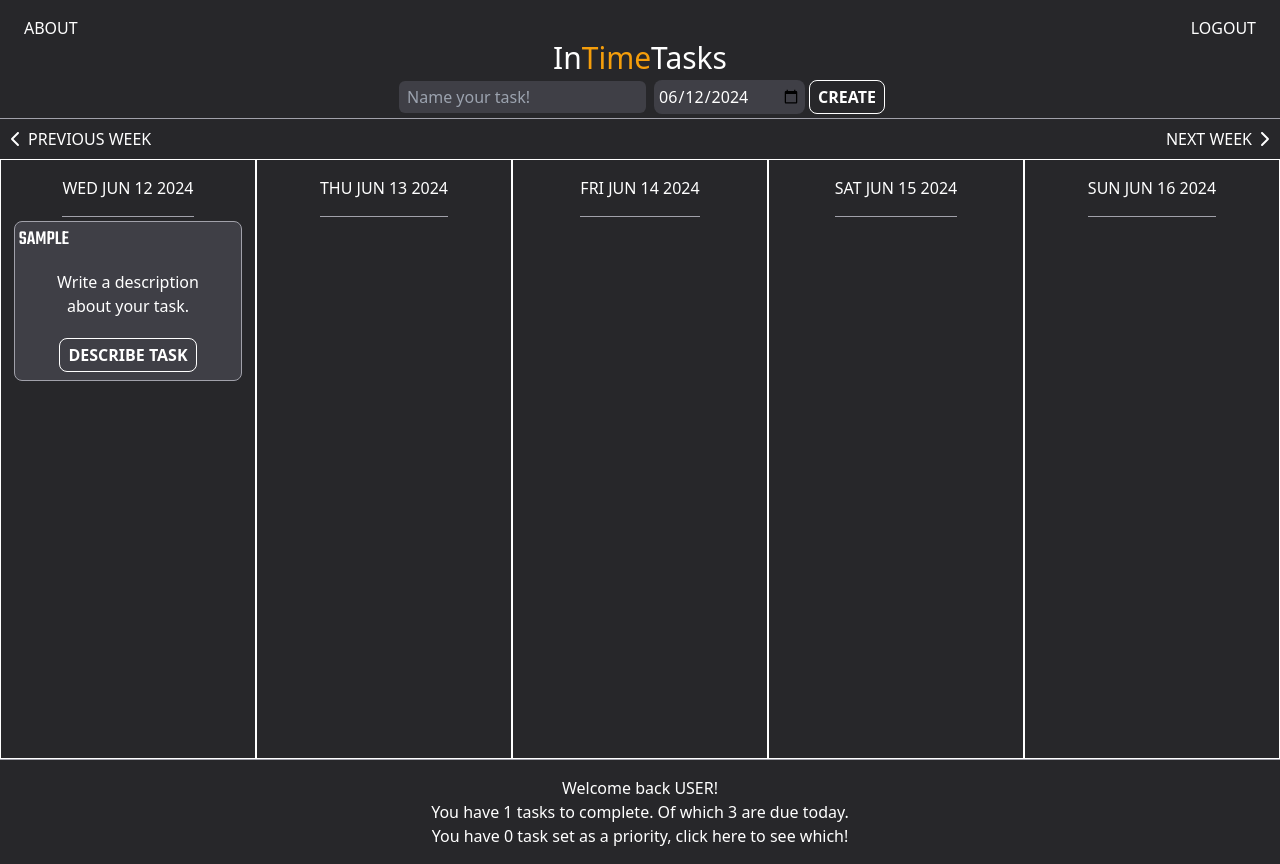
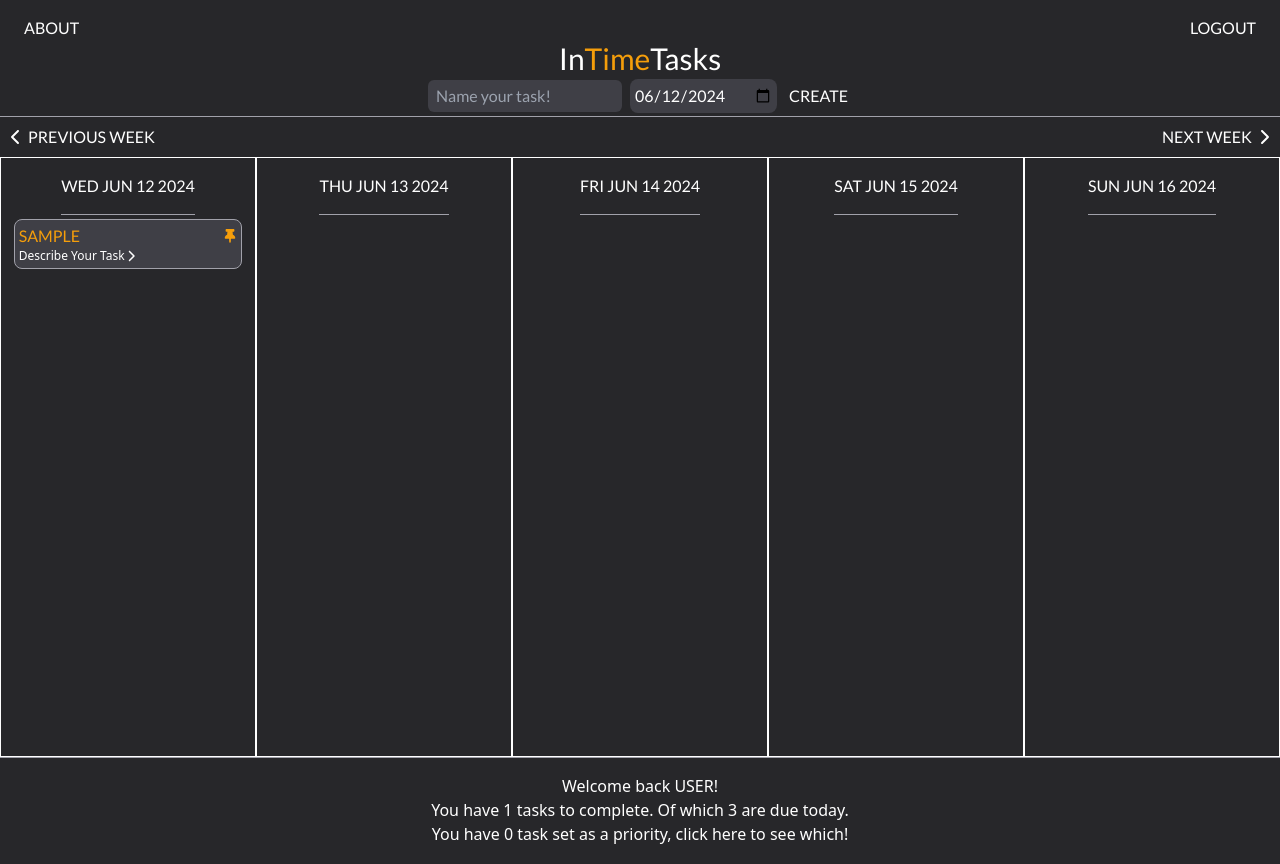
Before and after one commit to Sizimon/REACT-TODO-APP, a React (Vite) app in the folder todo-app/: page /taskmanager in a window 1280 px wide. Both pictures are taken after typing "Sample" into the empty fields and a click on the button "CREATE". Built offline with nearby package versions, Linux system fonts and the light colour scheme.

Commit message:
FEAT: Adjusted styling on todoItems for optimal user interface and added more reusability for the Button component.

```diff
--- a/todo-app/index.html
+++ b/todo-app/index.html
@@ -6,7 +6,7 @@
   <link rel="icon" type="image/svg+xml" href="/vite.svg" />
   <link rel="preconnect" href="https://fonts.googleapis.com">
   <link rel="preconnect" href="https://fonts.gstatic.com" crossorigin>
-  <link href="https://fonts.googleapis.com/css2?family=Teko:wght@300..700&display=swap" rel="stylesheet">
+  <link href="https://fonts.googleapis.com/css2?family=Lato:ital,wght@0,100;0,300;0,400;0,700;0,900;1,100;1,300;1,400;1,700;1,900&display=swap" rel="stylesheet">
   <meta name="viewport" content="width=device-width, initial-scale=1.0" />
   <title>Vite + React</title>
 </head>
--- a/todo-app/src/components/AdditionalElementsFolder/Button.jsx
+++ b/todo-app/src/components/AdditionalElementsFolder/Button.jsx
@@ -1,9 +1,9 @@
 import React from 'react'
 
-function Button({ onClick, text }) {
+function Button({ onClick, text, hoverColor, bgColor, textColor }) {
     return (
         <button
-            className="bg-transparent border border-white hover:border-amber-500 hover:bg-amber-500 text-white font-bold px-2 py-1 m-1 rounded-lg uppercase"
+            className={`bg-${bgColor} hover:${hoverColor} text-${textColor} font-lato px-2 py-1 m-1 rounded-lg uppercase`}
             onClick={onClick}
         >{text}</button>
     )
--- a/todo-app/src/components/CoreElementsFolder/Navigation.jsx
+++ b/todo-app/src/components/CoreElementsFolder/Navigation.jsx
@@ -14,12 +14,12 @@ export default function Navigation({ createTodo }) {
     return (
         <nav className="flex flex-col justify-between items-center bg-zinc-800 border-b border-zinc-400 px-6 w-full sticky z-10 top-0">
             <div className='flex flex-row items-center w-full justify-between mt-4'>
-                <p className='text-white'>ABOUT</p>
-                <p className='text-white'>LOGOUT</p>
+                <p className='text-white font-lato'>ABOUT</p>
+                <p className='text-white font-lato'>LOGOUT</p>
             </div>
             <div className='flex flex-row items-center w-full justify-center'>
                 <div className='flex flex-row justify-center items-baseline'>
-                    <h1 className='text-white text-3xl'>In<span className='text-amber-500'>Time</span>Tasks</h1>
+                    <h1 className='text-white text-3xl font-lato'>In<span className='text-amber-500 font-lato'>Time</span>Tasks</h1>
                 </div>
             </div>
             <div>
@@ -30,17 +30,20 @@ export default function Navigation({ createTodo }) {
                         onChange={e => setTodo(e.target.value)}
                         value={todo}
                         placeholder="Name your task!"
-                        className="rounded-md px-2 py-1 mx-2 bg-zinc-700 text-white outline-none"
+                        className="rounded-md px-2 py-1 mx-2 bg-zinc-700 text-white outline-none font-lato"
                     />
                     <input
                         required
                         type="date"
                         onChange={(e) => setSelectedDate(e.target.value)}
                         value={selectedDate}
-                        className='bg-zinc-700 text-white rounded-lg p-1 focus:outline-none dark:[color-scheme:dark]' />
+                        className='bg-zinc-700 text-white rounded-lg p-1 focus:outline-none dark:[color-scheme:dark] font-lato' />
                     <Button
                         onClick={handleTodo}
                         text={'Create'}
+                        bgColor={'black'}
+                        textColor={'white'}
+                        hoverColor={'bg-amber-500'}
                     />
                 </div>
             </div>
--- a/todo-app/src/components/CoreElementsFolder/TodoList.jsx
+++ b/todo-app/src/components/CoreElementsFolder/TodoList.jsx
@@ -101,7 +101,7 @@ export default function TodoList({ todos, setTodos }) {
                     newDate.setDate(prevDate.getDate() - 7);
                     return newDate;
                 })}
-                className="text-white uppercase flex flex-row items-center gap-1 transition ease-in-out duration-300 hover:text-amber-500"
+                className="text-white uppercase flex flex-row items-center gap-1 transition ease-in-out duration-300 hover:text-amber-500 font-lato"
                 >
                     <FaChevronLeft />
                     Previous Week
@@ -112,7 +112,7 @@ export default function TodoList({ todos, setTodos }) {
                     newDate.setDate(prevDate.getDate() + 7);
                     return newDate;
                 })}
-                className="text-white uppercase flex flex-row items-center gap-1 transition ease-in-out duration-300 hover:text-amber-500"
+                className="text-white uppercase flex flex-row items-center gap-1 transition ease-in-out duration-300 hover:text-amber-500 font-lato"
                 >
                     Next Week
                     <FaChevronRight />
@@ -121,7 +121,7 @@ export default function TodoList({ todos, setTodos }) {
             <div className="flex overflow-x-scroll h-full justify-start flex-grow items-start">
                 {weekDates.map((date, index) => (
                     <div key={index} className="flex flex-col justify-start items-center text-white min-w-[20%] min-h-[600px] flex-grow border border-white">
-                        <h2 className="uppercase py-4 border-b border-zinc-400">{date.toDateString()}</h2>
+                        <h2 className="uppercase py-4 border-b border-zinc-400 font-lato">{date.toDateString()}</h2>
                         {todos.filter(todo => new Date(todo.date).toDateString() === date.toDateString()).map(todos => (
                             <TodoItem
                                 key={todos.id}
--- a/todo-app/src/components/TodoItemFolder/SubComponents/TodoContent.jsx
+++ b/todo-app/src/components/TodoItemFolder/SubComponents/TodoContent.jsx
@@ -1,9 +1,9 @@
 import React from 'react'
 
-export default function TodoContent({ todo }) {
+export default function TodoContent({ todo, shortenDescription }) {
     return (
         <>
-            <p className="text-left rounded-md whitespace-pre-wrap break-words text-white text-xs">{todo.description}</p>
+            <p className="text-left font-lato rounded-md whitespace-pre-wrap break-words text-white text-xs">{shortenDescription(todo.description)}</p>
             {/* <ul className="flex flex-row list-none p-2 text-white rounded-lg gap-2">
                 {todo.categories ? todo.categories.map((category, index) => (
                     <li key={index} style={{ backgroundColor: category.color }} className="rounded-lg p-1">
--- a/todo-app/src/components/TodoItemFolder/TodoItem.jsx
+++ b/todo-app/src/components/TodoItemFolder/TodoItem.jsx
@@ -1,6 +1,6 @@
 import { useEffect, useRef, useState } from "react";
 import { FaThumbtack, FaTrash } from "react-icons/fa";
-import { FaChevronRight } from "react-icons/fa6";
+import { FaChevronRight, FaCircleCheck } from "react-icons/fa6";
 import Lottie from "lottie-react";
 import Animations from "../../Animations";
 import Button from "../AdditionalElementsFolder/Button";
@@ -9,6 +9,13 @@ import TodoContent from "./SubComponents/TodoContent";
 import TodoItemExpanded from "./TodoItemExpanded";
 
 export default function TodoItem({ todo, editTodo, editingItemId, editDescription, editTitle, deleteTodo, changePriority, changeOverdue, markComplete, expandTodo, expandedItemId }) {
+    // SHORTEN DESCRIPTION FUNCTION
+    const shortenDescription = (description, maxLength = 100) => {
+        if (description.length > maxLength) {
+            return `${description.substring(0, maxLength)}...`;
+        }
+        return description;
+    }
 
     // LIFTED DIALOG STATES
 
@@ -99,15 +106,18 @@ export default function TodoItem({ todo, editTodo, editingItemId, editDescriptio
                 {/* THIS IS THE OVERLAY IF AN ITEM IS MARKED AS COMPLETED */}
                 {todo.completed && (
                     <div className="absolute inset-0 z-[5] flex flex-col justify-center items-center bg-amber-500 opacity-95">
-                        <p className="text-white text-xl">This task has been completed.</p>
+                        <p className="text-white text-sm">This task has been completed.</p>
                         <Lottie
                             lottieRef={completedRef}
                             animationData={Animations.completed}
                             loop={false}
                             onComplete={() => completedRef.current.destroy()}
-                            style={{ width: '100px' }}
+                            style={{ width: '40px' }}
                         />
-                        <button onClick={() => markComplete(todo.id)}>Undo</button>
+                        <button
+                        onClick={() => markComplete(todo.id)}
+                        className="text-sm hover:text-white text-black cursor-pointer"
+                        >Undo</button>
                     </div>
                 )}
                 {/* END */}
@@ -120,14 +130,13 @@ export default function TodoItem({ todo, editTodo, editingItemId, editDescriptio
                         />
                         <p className="text-sm text-slate-500">Delete</p>
                     </div> */}
-                    <h1 className="uppercase font-teko font-medium text-xl text-white">{todo.task}</h1>
-                    {/* <div className="flex flex-row items-center gap-1">
-                        <p className="text-sm text-slate-500">Prioritise</p>
+                    <h1 className="uppercase font-lato text-base text-amber-500">{todo.task}</h1>
+                    <div className="flex flex-row items-center gap-1">
                         <FaThumbtack
                             onClick={() => changePriority(todo.id)}
-                            className="text-amber-300 hover:text-amber-500 cursor-pointer transform hover:scale-110 transition ease-in-out duration-300"
+                            className="text-amber-500 hover:text-amber-600 cursor-pointer text-sm transform hover:scale-110 transition ease-in-out duration-100"
                         />
-                    </div> */}
+                    </div>
                     {/* END */}
                 </div>
                 {todo.description ? (
@@ -136,26 +145,44 @@ export default function TodoItem({ todo, editTodo, editingItemId, editDescriptio
                         <div className="flex flex-col w-full justify-start items-start mb-2">
                         <TodoContent
                             todo={todo}
+                            shortenDescription={shortenDescription}
                         />
                         </div>
                         {/* END */}
 
                         {/* THESE ARE THE BUTTONS FOR EDITING OR MARKING AS COMPLETED */}
-                        <div className="flex flex-row w-full">
+                        <div className="flex flex-row w-full justify-start">
                             <button
                             onClick={() => {
                                 expandTodo(todo.id);
                             }}
-                            className="flex flex-row justify-start items-center text-xs text-amber-500">
+                            className="flex flex-row items-center text-xs text-amber-500">
                                 Expand
                                 <FaChevronRight />
                             </button>
-                            {/* <Button onClick={() => editTodo(todo.id)} text="Edit Task" />
-                            <button
+                        </div>
+                        <div className="flex flex-row w-full justify-center pb-2">
+                            <ul className="flex flex-row font-lato">
+                                {
+                                    todo.categories && todo.categories.map((category, index) => (
+                                        <li
+                                        key={index}
+                                        style={{ backgroundColor: category.color }}
+                                        className="rounded-lg p-1 m-1 text-center uppercase text-[10px]">
+                                            {category.name}
+                                        </li>
+                                    ))
+                                }
+                            </ul>
+                        </div>
+                        <div className="flex flex-row gap-12">
+                            <FaTrash
+                                onClick={() => deleteTodo(todo.id)}
+                                className="text-red-500 hover:text-red-600 text-lg cursor-pointer transform hover:scale-110 transition ease-in-out duration-100" />
+                            <FaCircleCheck
                                 onClick={() => markComplete(todo.id)}
-                                className="bg-transparent uppercase text-green-400 border border-green-400 hover:bg-green-400 hover:text-white hover:border-white  font-bold px-2 py-1 m-1 rounded-lg">
-                                Mark Completed
-                            </button> */}
+                                className="text-green-500 hover:text-green-600 text-lg cursor-pointer transform hover:scale-110 transition ease-in-out duration-100"
+                            />
                         </div>
                         {/* END */}
                     </>
@@ -163,9 +190,15 @@ export default function TodoItem({ todo, editTodo, editingItemId, editDescriptio
 
                     // THIS IS THE INITAL PLACEHOLDER FOR A TODOITEM BEFORE USER EDITTING
                     <>
-                        <p className="text-center p-4 whitespace-pre-wrap text-white">Write a description about your task.</p>
-                        <div className="flex flex-row">
-                            <Button onClick={() => editTodo(todo.id)} text="Describe Task" />
+                        <div className="flex flex-row w-full justify-start items-start">
+                        <button
+                            onClick={() => {
+                                editTodo(todo.id);
+                            }}
+                            className="flex flex-row items-center text-xs text-white hover:text-amber-500">
+                                Describe Your Task
+                                <FaChevronRight />
+                            </button>
                         </div>
                     </>
                 )}
--- a/todo-app/tailwind.config.js
+++ b/todo-app/tailwind.config.js
@@ -10,7 +10,7 @@ export default {
         'hero-pattern': "url('./src/Assets/night-japan-background.jpeg')"
       },
       fontFamily: {
-        teko: ['"Teko"', 'sans-serif']
+        lato: ['"Lato"', 'sans-serif']
       }
     },
   },
```
Also changed, not shown: todo-app/src/components/TodoItemFolder/SubComponents/Dialog.jsx (+15 -4 lines), todo-app/src/components/TodoItemFolder/TodoItemExpanded.jsx (+8 -2 lines).
